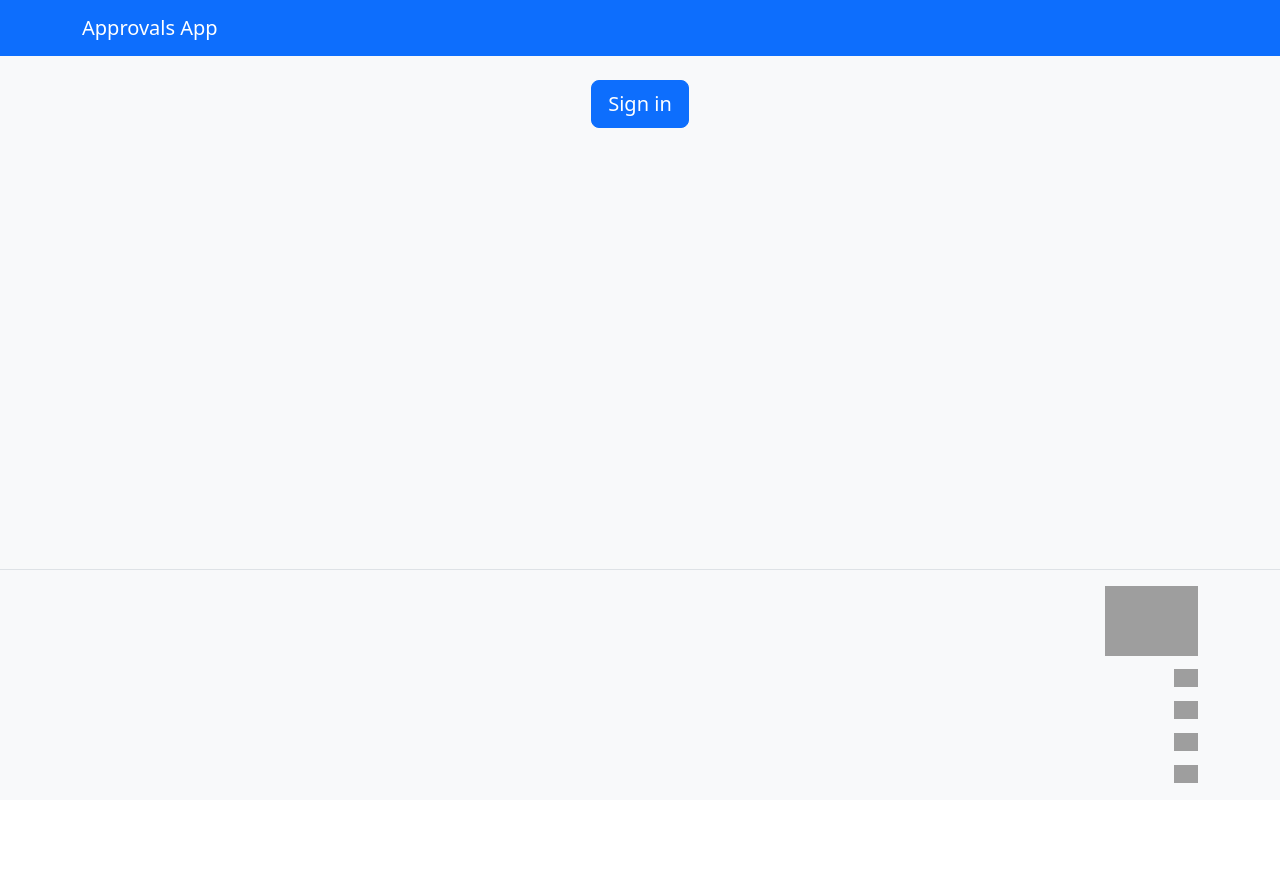
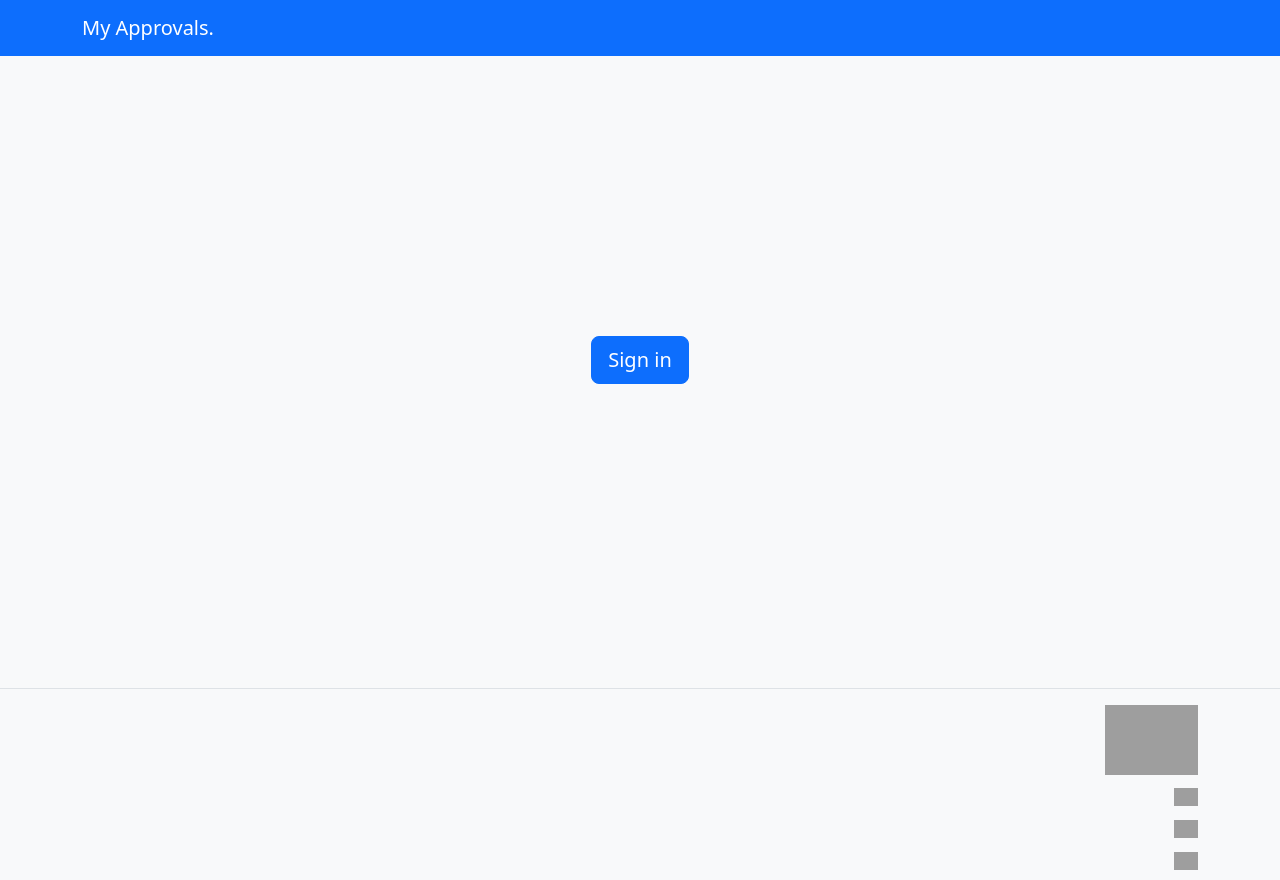
Before and after one commit to JTonyC/servicenow_entraid_approvals, a Flask app: page / in a window 1280 px wide. Shown: the top 880 px of the page. Before the commit the page ends 783 px from the top, so only its background shows below. Run offline with Flask 3, Linux system fonts and the light colour scheme; some libraries are stand-ins or nearby versions; grey boxes are pictures that could not be loaded.

Commit message:
SCRUM-32 Amend index to centre sign in button

```diff
--- a/templates/base.html
+++ b/templates/base.html
@@ -13,7 +13,7 @@
 <body class="bg-light d-flex flex-column min-vh-100">
 <nav class="navbar navbar-expand-lg navbar-dark bg-primary mb-4">
     <div class="container">
-        <a class="navbar-brand" href="{{ url_for('index') }}">Approvals App</a>
+        <a class="navbar-brand" href="{{ url_for('index') }}">My Approvals.</a>
         {% if session.get('user') %}
             <a class="btn btn-outline-light" href="{{ url_for('logout') }}">Logout</a>
         {% endif %}
--- a/templates/index.html
+++ b/templates/index.html
@@ -85,7 +85,7 @@
             {% endif %}
         {% endfor %}
     {% else %}
-        <div class="text-center">
+        <div class="d-flex flex-column justify-content-center align-items-center" style="min-height: 70vh;">
             <a href="{{ url_for('login') }}" class="btn btn-primary btn-lg">Sign in</a>
         </div>
     {% endif %}
```
